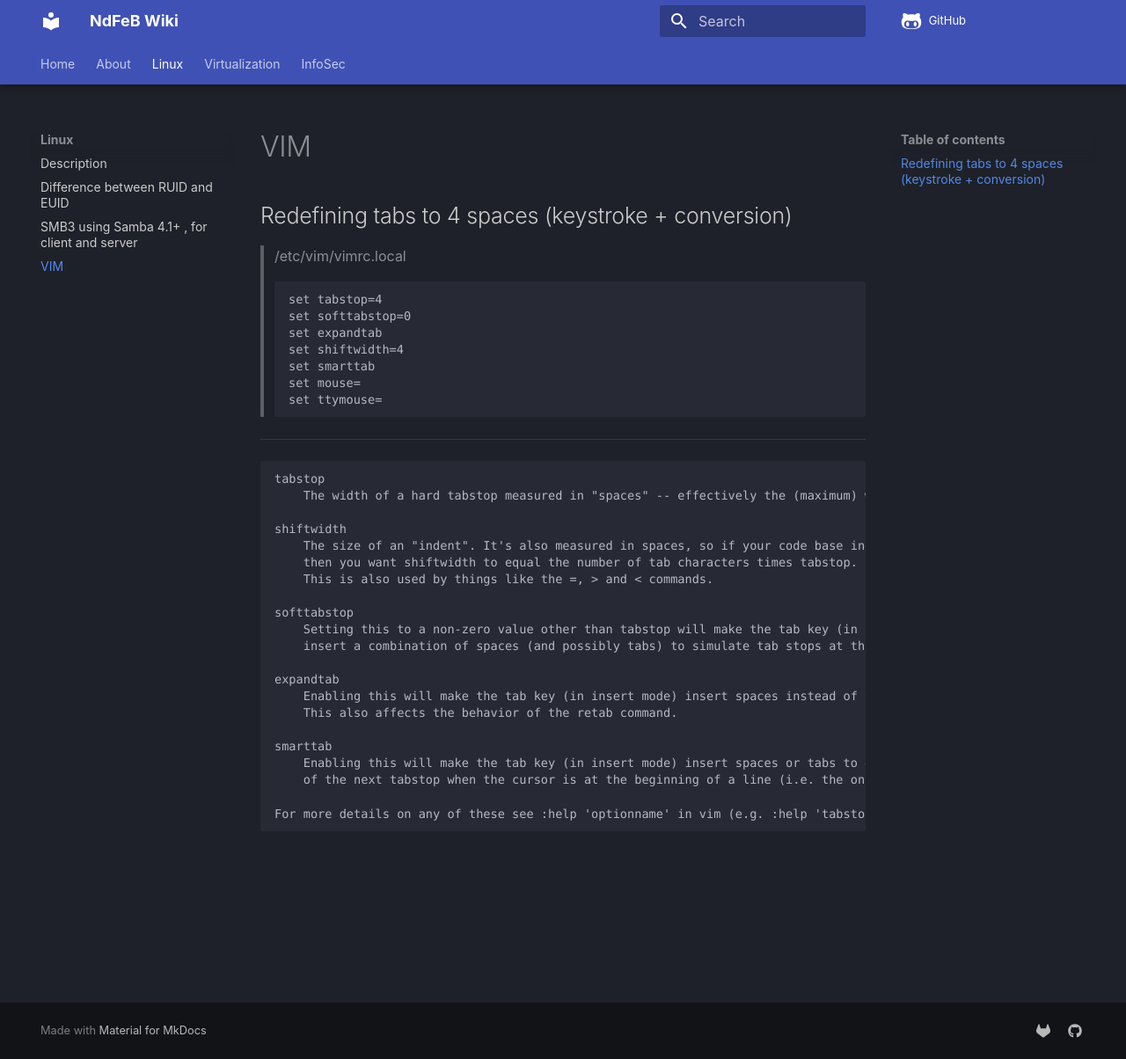
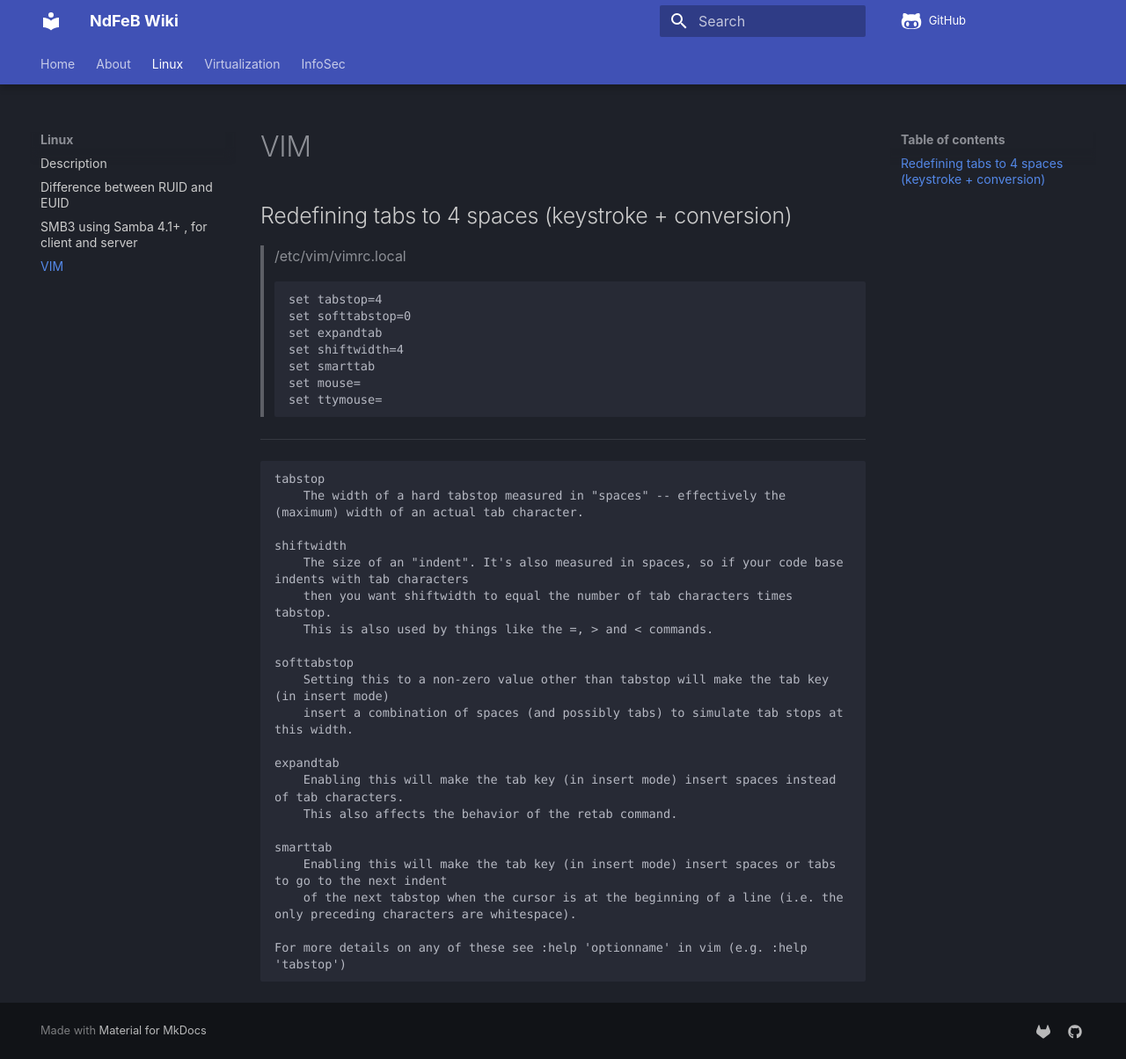
Before and after one commit to NeodymiumFerBore/wiki-pages, an MkDocs documentation site: the page built from docs/Linux/vimrc.md, in a window 1280 px wide and 1204 px high. Shown: the whole window at 88% size. Built offline with MkDocs 1.6.1 and Material for MkDocs 9.7.7, drawn with Linux system fonts in a browser that asks for light colours; comment, search, counter and statistics services are not loaded.

Commit message:
Add line wrap for code blocks in stylesheet extra.css

```diff
--- a/docs/stylesheets/extra.css
+++ b/docs/stylesheets/extra.css
@@ -9,3 +9,6 @@ body, input {
 pre, code, kbd {
   font-family: "<font>", SFMono-Regular, Consolas, Menlo, monospace;
 }
+code {
+  white-space: pre-wrap !important;
+}
```
